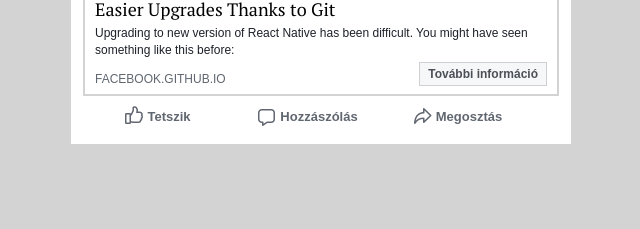
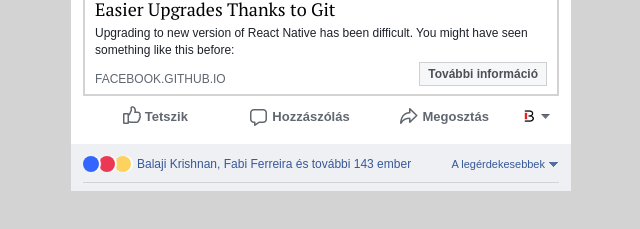
Before and after one commit to gazdagergo/ui-facebook, a website: page public/index.html in a window 1280 px wide. Shown: the part 431-660 px from the top of the page, without its empty margins (319-959 px from the left). Drawn offline with Linux system fonts and the light colour scheme.

Commit message:
commenting people

```diff
--- a/public/index.html
+++ b/public/index.html
@@ -8,7 +8,8 @@
   <link rel="stylesheet" href="style.css" />
 </head>
 <body>
-  <div class="wrapper">
+  <div class="outer-wrap">
+    <div class="content-wrap">
       <div class="avatar-wrapper">
         <div class="avatar"></div>
         <div class="avatar-text-wrap">
@@ -54,6 +55,23 @@
           <div class="action-button action-button-share">
             Megosztás
           </div>
+          <div class="action-menu"></div>
+        </div>
+      </div>
+    </div>
+    <div class="comment-wrap">
+      <div class="comment-people">
+        <div class="comment-people-emoji-wrap">
+          <i class="emoji emoji-blue">
+          </i><i class="emoji emoji-red">
+          </i><i class="emoji emoji-yellow"></i>
+        </div>
+        <div class="comment-people-names">
+          Balaji Krishnan, Fabi Ferreira és további 143 ember
+        </div>
+        <div class="comment-people-interesting">
+          A legérdekesebbek
+        </div>
       </div>
     </div>
   </div>
--- a/src/style.scss
+++ b/src/style.scss
@@ -1,6 +1,7 @@
 @import url('https://fonts.googleapis.com/css?family=PT+Serif');
 
 $text-color: #1d2129;
+$text-color-blue: rgb(54, 88, 153);
 $text-color-grey: #606770;
 $button-background-color: #f6f7f9;
 $button-background-color-hover: #e9ebee;
@@ -15,13 +16,16 @@
   font-family: sans-serif;
 }
 
-.wrapper {
+.outer-wrap {
+  margin: 40px auto;
+  width: 500px;
+  margin-bottom: 300px;
+}
+
+.content-wrap {
   background: white;
-  width: 500px;
-  margin: 40px auto;
   box-sizing: border-box;
   padding: 12px;
-  margin-bottom: 300px;
 }
 
 .avatar {
@@ -40,7 +44,7 @@
   &-text {
     font-weight: bold;
     font-size: 14px;
-    color: rgb(54, 88, 153);
+    color: $text-color-blue;
 
     &:hover {
       text-decoration: underline;
@@ -138,6 +142,7 @@
   &-wrap {
     margin-top: 4px;
     display: flex;
+    align-items: center;
   }
 
   &-button {
@@ -146,7 +151,7 @@
     font-weight: bold;
     display: flex;
     align-items: center;
-    width: 150px;
+    flex: 1;
     justify-content: center;
     height: 32px;
     cursor: pointer;
@@ -177,4 +182,108 @@
       background-position-y: -36px;
     }
   }
+
+  &-menu {
+    display: flex;
+    align-items: center;
+    cursor: pointer;
+    padding-right: 8px;
+    margin-left: 4px;
+
+    &:before {
+      content: '';
+      display: inline-block;
+      width: 16px;
+      height: 16px;
+      background-image: url('/img/logo-small.png');
+      margin-right: 3px;
+    }
+
+    &:after {
+      content: '';
+      display: inline-block;
+      width: 11px;
+      height: 11px;
+      background-image: url('/img/menu-triangle.png')
+    }
+  }
 }
+
+.comment {
+
+  &-wrap {
+    background: #EFF0F3;
+    box-sizing: border-box;
+    padding: 8px 12px;
+  }
+
+  &-people {
+    display: flex;
+    align-items: center;
+    color: $text-color-blue;
+    border-bottom: 1px solid lightgray;
+    padding-bottom: 10px;
+    padding-top: 4px;
+
+    &-emoji-wrap {
+      display: flex;
+
+      .emoji {
+        display: inline-block;
+        width: 16px;
+        height: 16px;
+        border-radius: 8px;
+        box-shadow: 2px 0 1px 0 white;
+        position: relative;
+
+        &-blue {
+          background-color: #3266FE;
+        }
+        &-red {
+          background-color: #EB3855;
+        }
+        &-yellow {
+          background-color: #FED25F;
+        }
+
+        &:nth-last-child(1) {
+          z-index: 1;
+          margin-right: 6px;
+        }
+        &:nth-last-child(2) {
+          z-index: 2;
+        }
+        &:nth-last-child(3) {
+          z-index: 3;
+        }
+        &:nth-last-child(4) {
+          z-index: 4;
+        }
+        &:nth-last-child(5) {
+          z-index: 5;
+        }
+      }
+    }
+
+    &-names {
+      font-size: 12px;
+    }
+
+    &-interesting {
+      font-size: 11px;
+      margin-left: auto;
+      display: flex;
+      align-items: center;
+      cursor: pointer;
+
+      &:after {
+        content: '';
+        display: inline-block;
+        width: 11px;
+        height: 11px;
+        background-image: url('../img/menu-triangle-blue.png');
+        margin-left: 3px;
+      }
+    }
+  }
+}
```
Also changed, not shown: public/img/logo-small.png (added), public/img/menu-triangle-blue.png (added), public/img/menu-triangle.png (added), public/style.css, 1 other file. Lines whose indentation alone changed are shown as unchanged.
